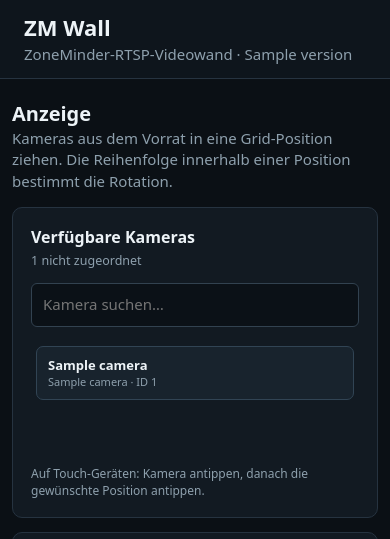
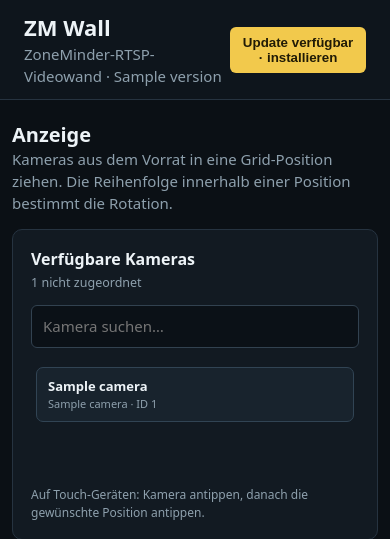
Before and after one commit to noxare/ZMWall, a Flask app: template zmwall/templates/index.html in a window 390 px wide. Shown: the top 539 px of the page. Run offline with Flask 3, Linux system fonts and the light colour scheme; the template is opened without the code that fills it: most values are stand-ins (such as "Sample title", 1, 10 or a date in 2020); parts of the project's set-up code (start-up, migrations or seed data) failed here and were passed over.

Commit message:
Add confirmed web updates without reboot

```diff
--- a/zmwall/__init__.py
+++ b/zmwall/__init__.py
@@ -1,3 +1,3 @@
 """ZoneMinder RTSP video wall."""
 
-__version__ = "0.2.0-beta.10"
+__version__ = "0.2.0-beta.11"
--- a/zmwall/app.py
+++ b/zmwall/app.py
@@ -1,12 +1,15 @@
 from __future__ import annotations
 
 import os
+import signal
+import subprocess
 import threading
 import time
 from functools import wraps
+from pathlib import Path
 
 import requests
-from flask import Flask, Response, flash, redirect, render_template, request, url_for
+from flask import Flask, Response, flash, jsonify, redirect, render_template, request, url_for
 
 from . import __version__
 from .core import PlayerManager, api_url, connect, detect_outputs, init_db, parse_camera_keys, sync_site
@@ -17,6 +20,80 @@
 app.secret_key = os.getenv("ZMWALL_SECRET_KEY", "change-this-key")
 init_db(DB_PATH)
 manager = PlayerManager(DB_PATH)
+APP_DIR = Path(__file__).resolve().parent.parent
+UPDATE_LOG = Path(DB_PATH).parent / "update.log"
+UPDATE_ORIGINS = {
+    "https://github.com/noxare/ZMWall",
+    "https://github.com/noxare/ZMWall.git",
+    "git@github.com:noxare/ZMWall.git",
+}
+update_lock = threading.Lock()
+update_state = {"state": "checking", "message": "Suche nach Updates …"}
+
+
+def _git(*arguments: str, timeout: int = 25) -> subprocess.CompletedProcess[str]:
+    return subprocess.run(
+        ["git", "-C", str(APP_DIR), *arguments],
+        check=False,
+        capture_output=True,
+        text=True,
+        timeout=timeout,
+    )
+
+
+def _set_update_state(state: str, message: str, **values: str) -> dict[str, str]:
+    global update_state
+    update_state = {"state": state, "message": message, **values}
+    return dict(update_state)
+
+
+def check_for_update() -> dict[str, str]:
+    """Fetch main and cache whether a safe fast-forward update is available."""
+    with update_lock:
+        if update_state.get("state") == "updating":
+            return dict(update_state)
+        try:
+            if not (APP_DIR / ".git").is_dir():
+                return _set_update_state("error", "Installation ist kein Git-Checkout.")
+            origin = _git("remote", "get-url", "origin")
+            if origin.returncode or origin.stdout.strip() not in UPDATE_ORIGINS:
+                return _set_update_state("error", "Unerwartetes Git-Repository.")
+            branch = _git("branch", "--show-current")
+            if branch.returncode or branch.stdout.strip() != "main":
+                return _set_update_state("error", "Für Updates muss der Branch main aktiv sein.")
+            changed = _git("status", "--porcelain", "--untracked-files=no")
+            if changed.returncode or changed.stdout.strip():
+                return _set_update_state("error", "Lokale Programmänderungen verhindern das Update.")
+
+            fetched = _git("fetch", "--quiet", "--prune", "origin", "main", timeout=40)
+            if fetched.returncode:
+                return _set_update_state("error", "GitHub konnte nicht nach Updates gefragt werden.")
+            local = _git("rev-parse", "HEAD")
+            remote = _git("rev-parse", "origin/main")
+            if local.returncode or remote.returncode:
+                return _set_update_state("error", "Git-Versionsstand konnte nicht gelesen werden.")
+            local_sha = local.stdout.strip()
+            remote_sha = remote.stdout.strip()
+            if local_sha == remote_sha:
+                return _set_update_state("current", "ZMWall ist aktuell.", current=local_sha[:8])
+            ancestor = _git("merge-base", "--is-ancestor", local_sha, remote_sha)
+            if ancestor.returncode:
+                return _set_update_state("error", "Das Update ist nicht per Fast-Forward möglich.")
+            return _set_update_state(
+                "available",
+                "Eine neue ZMWall-Version ist verfügbar.",
+                current=local_sha[:8],
+                target=remote_sha[:8],
+                target_sha=remote_sha,
+            )
+        except (OSError, subprocess.SubprocessError):
+            return _set_update_state("error", "Update-Prüfung ist fehlgeschlagen.")
+
+
+def periodic_update_check() -> None:
+    while True:
+        check_for_update()
+        time.sleep(300)
 
 
 def _auth_sites():
@@ -110,7 +187,48 @@
         "index.html", sites=sites, zm_servers=zm_servers, cameras=cameras,
         selectable_cameras=selectable_cameras, available_cameras=available_cameras,
         screens=screens, assignments=assignments, outputs=detect_outputs(), version=__version__,
+        update_status=dict(update_state),
     )
+
+
+@app.get("/updates/status")
+@login_required
+def get_update_status():
+    return jsonify({**update_state, "version": __version__})
+
+
+@app.post("/updates/install")
+@login_required
+def install_update():
+    status = check_for_update()
+    if status["state"] != "available":
+        flash(status["message"], "error" if status["state"] == "error" else "ok")
+        return redirect(url_for("index"))
+
+    try:
+        with UPDATE_LOG.open("ab", buffering=0) as log_handle:
+            process = subprocess.Popen(
+                [str(APP_DIR / "update.sh"), "--web", str(os.getpid()), status["target_sha"]],
+                stdout=log_handle,
+                stderr=subprocess.STDOUT,
+                start_new_session=True,
+                close_fds=True,
+            )
+    except OSError:
+        _set_update_state("error", "Der Update-Prozess konnte nicht gestartet werden.")
+        flash(update_state["message"], "error")
+        return redirect(url_for("index"))
+
+    _set_update_state("updating", "Update wird installiert …", target=status.get("target", ""))
+
+    def watch_failed_update() -> None:
+        return_code = process.wait()
+        if return_code:
+            _set_update_state("error", "Update fehlgeschlagen. Details stehen in update.log.")
+
+    threading.Thread(target=watch_failed_update, daemon=True).start()
+    flash("Update gestartet. Die Weboberfläche ist während des kurzen Neustarts vorübergehend nicht erreichbar.", "ok")
+    return redirect(url_for("index"))
 
 
 @app.post("/sites")
@@ -302,8 +420,15 @@
 
 def main() -> None:
     from waitress import serve
+
+    def stop_application(_signal_number, _frame) -> None:
+        manager.close()
+        raise SystemExit(0)
+
+    signal.signal(signal.SIGTERM, stop_application)
     threading.Thread(target=manager.run, daemon=True).start()
     threading.Thread(target=periodic_sync, daemon=True).start()
+    threading.Thread(target=periodic_update_check, daemon=True).start()
     serve(app, host=os.getenv("ZMWALL_BIND", "127.0.0.1"), port=int(os.getenv("ZMWALL_PORT", "8080")), threads=8)
 
 
--- a/zmwall/static/style.css
+++ b/zmwall/static/style.css
@@ -20,6 +20,9 @@
 h3 { font-size: 16px; }
 header p, .section-head p, small { color: var(--muted); }
 .live { color: var(--accent); font-size: 13px; }
+.header-actions { display: flex; align-items: center; gap: 14px; }
+.update-button { padding: 8px 12px; background: #f2c94c; color: #211b06; }
+.update-progress { color: #f2c94c; font-size: 13px; }
 main { max-width: 1440px; margin: auto; padding: 28px 24px 60px; }
 section { margin-bottom: 42px; }
 .section-head { display: flex; justify-content: space-between; margin-bottom: 14px; }
@@ -101,6 +104,7 @@
   .grid { overflow-x: auto; }
   .screen-settings { grid-template-columns: repeat(3, minmax(90px, 1fr)); }
   .live { display: none; }
+  .header-actions { gap: 8px; }
 }
 
 @media (max-width: 520px) {
--- /dev/null
+++ b/zmwall/static/updates.js
@@ -0,0 +1,27 @@
+(() => {
+  const control = document.getElementById("update-control");
+  if (!control) return;
+
+  const initialState = control.dataset.state;
+
+  async function refreshStatus() {
+    try {
+      const response = await fetch("/updates/status", {
+        cache: "no-store",
+        headers: { Accept: "application/json" },
+      });
+      if (!response.ok) throw new Error("status request failed");
+      const status = await response.json();
+      if (status.state !== initialState || status.version !== document.body.dataset.version) {
+        window.location.reload();
+      }
+    } catch (error) {
+      // During a successful update the web process is unavailable briefly.
+      // The next poll reloads the page after the watchdog has restarted it.
+    }
+  }
+
+  const interval = initialState === "updating" ? 3000 : 60000;
+  window.setInterval(refreshStatus, interval);
+  window.setTimeout(refreshStatus, initialState === "checking" ? 1500 : interval);
+})();
--- a/zmwall/templates/index.html
+++ b/zmwall/templates/index.html
@@ -6,11 +6,23 @@
   <title>ZM Wall</title>
   <link rel="stylesheet" href="{{ url_for('static', filename='style.css') }}">
   <script defer src="{{ url_for('static', filename='layout.js') }}"></script>
+  <script defer src="{{ url_for('static', filename='updates.js') }}"></script>
 </head>
-<body>
+<body data-version="{{ version }}">
 <header>
   <div><h1>ZM Wall</h1><p>ZoneMinder-RTSP-Videowand · {{ version }}</p></div>
-  <span class="live">● Anzeige aktiv</span>
+  <div class="header-actions">
+    <div id="update-control" data-state="{{ update_status.state }}">
+      {% if update_status.state == 'available' %}
+        <form method="post" action="{{ url_for('install_update') }}" onsubmit="return confirm('ZMWall jetzt aktualisieren? Die Streams werden dabei kurz neu gestartet.')">
+          <button class="update-button">Update verfügbar · installieren</button>
+        </form>
+      {% elif update_status.state == 'updating' %}
+        <span class="update-progress">Update wird installiert …</span>
+      {% endif %}
+    </div>
+    <span class="live">● Anzeige aktiv</span>
+  </div>
 </header>
 <main>
   {% for category, message in get_flashed_messages(with_categories=true) %}<div class="flash {{ category }}">{{ message }}</div>{% endfor %}
```
Also changed, not shown: README.md, 1 other file.
